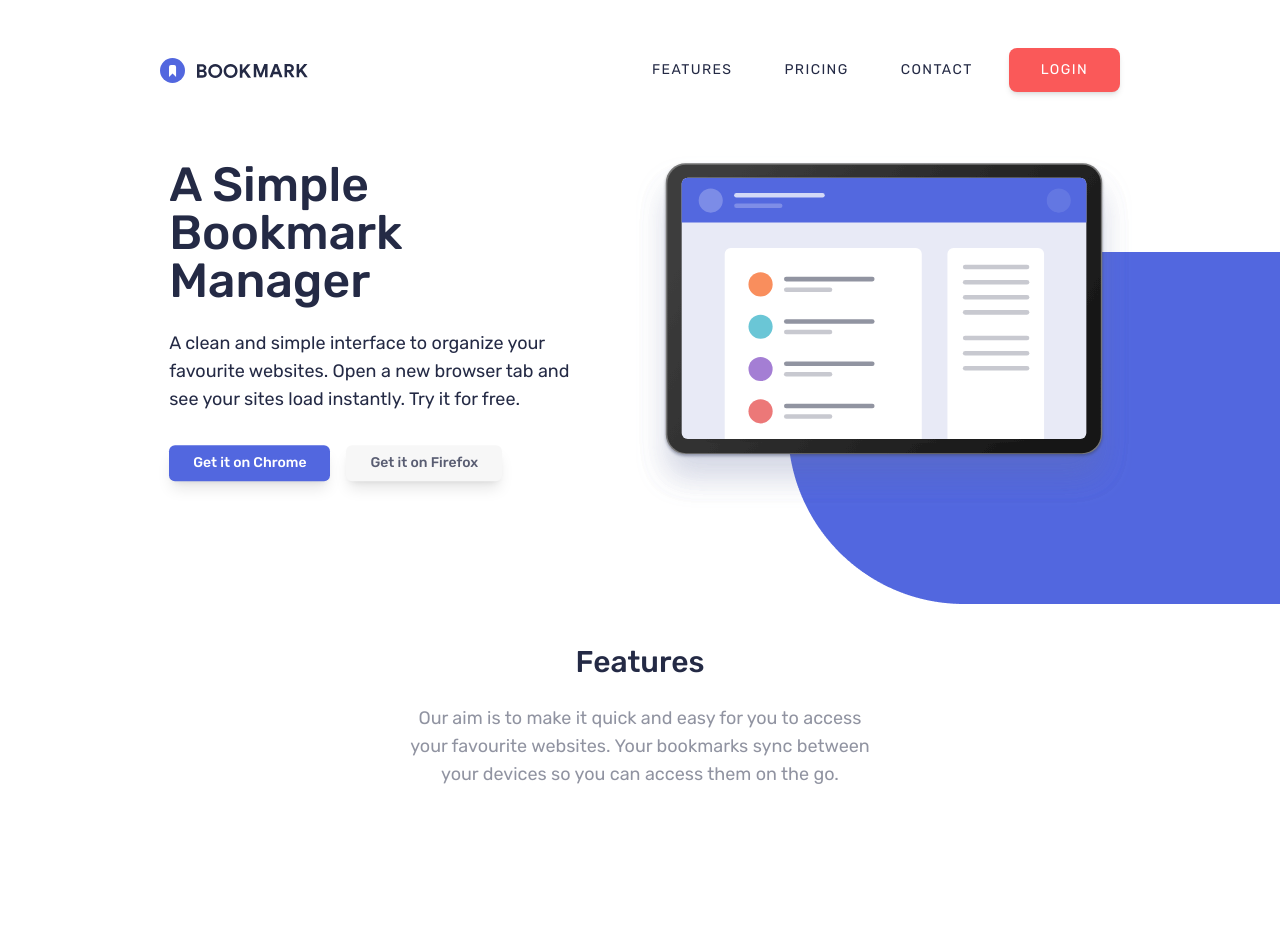
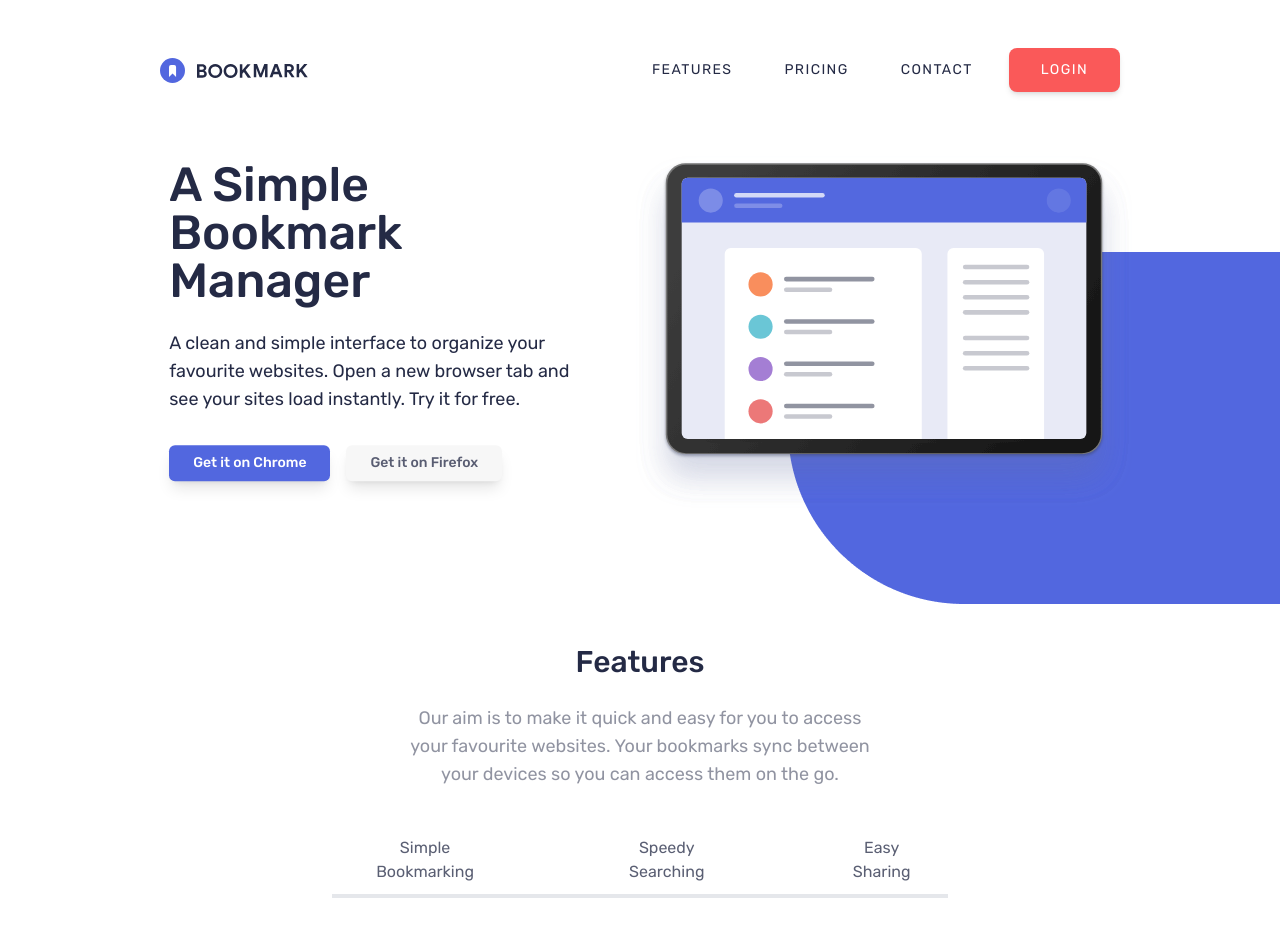
Before and after one commit to Georginio-prod/Bookmark-landing-page, a Vue app: page / in a window 1280 px wide. Shown: the top 934 px of the page. Before the commit the page ends 800 px from the top, so only its background shows below. Built offline with nearby package versions, Linux system fonts and the light colour scheme.

Commit message:
style: add the navigation bar

```diff
--- a/src/components/feature.vue
+++ b/src/components/feature.vue
@@ -1,6 +1,6 @@
 <template>
-    <div class="flex w-full items-center mt-32 justify-center flex-col px-6 xl:mt-10">
-        <div class="text-center  text-tcol">
+    <div class=" w-full items-center mt-32 justify-center  px-6 xl:mt-10">
+        <div class="text-center flex flex-col text-tcol">
             <p class="xl:font-medium xl:text-3xl xl:pb-4 text-2xl">
                 Features
             </p>
@@ -9,5 +9,52 @@
                 Your bookmarks sync between your devices so you can access them on the go.
             </h1>
         </div>
+
+        <div class="pt-10 w-full text-center flex flex-col text-tcol lg:hidden">
+            <ul class="border-t-2 ">
+                <li class="border-b-2 p-5 hover:border-b-4 hover:border-btn transition duration-300 ease-in-out opacity-75"
+                    @click="currentPage = 'simpleBookmarking'"
+                    :class="{ 'opacity-100': currentPage === 'simpleBookmarking', 'opacity-75': currentPage !== 'simpleBookmarking' }">
+                    Simple Bookmarking
+                </li>
+                <li class="border-b-2 p-5 hover:border-b-4 hover:border-btn transition duration-300 ease-in-out opacity-75"
+                    @click="currentPage = 'speedySearching'"
+                    :class="{ 'opacity-100': currentPage === 'speedySearching', 'opacity-75': currentPage !== 'speedySearching' }">
+                    Speedy Searching
+                </li>
+                <li class="border-b-2 p-5 hover:border-b-4 hover:border-btn transition duration-300 ease-in-out opacity-75"
+                    @click="currentPage = 'easySharing'"
+                    :class="{ 'opacity-100': currentPage === 'easySharing', 'opacity-75': currentPage !== 'easySharing' }">
+                    Easy Sharing
+                </li>
+            </ul>
+        </div>
+
+
+        <div class="flex flex-col mb-9 border-b-4 mx-auto w-1/2">
+            <div class="pt-10 w-full text-center text-tcol hidden lg:block ">
+                <ul class=" flex justify-center gap-16 text-base ">
+                    <li class="border-b-2 border-transparent px-5 py-2 hover:border-b-4 hover:border-btn transition duration-300 ease-in-out opacity-75 cursor-pointer"
+                        @click="currentPage = 'simpleBookmarking'"
+                        :class="{ 'opacity-100 border-btn': currentPage === 'simpleBookmarking', 'opacity-75': currentPage !== 'simpleBookmarking ' }">
+                        Simple Bookmarking
+                    </li>
+                    <li class="border-b-2 border-transparent px-5 py-2 hover:border-b-4 hover:border-btn transition duration-300 ease-in-out opacity-75 cursor-pointer"
+                        @click="currentPage = 'speedySearching'"
+                        :class="{ 'opacity-100 border-btn': currentPage === 'speedySearching', 'opacity-75': currentPage !== 'speedySearching' }">
+                        Speedy Searching
+                    </li>
+                    <li class="border-b-2 border-transparent px-5 py-2 hover:border-b-4 hover:border-btn transition duration-300 ease-in-out opacity-75 cursor-pointer"
+                        @click="currentPage = 'easySharing'"
+                        :class="{ 'opacity-100 border-btn': currentPage === 'easySharing', 'opacity-75': currentPage !== 'easySharing' }">
+                        Easy Sharing
+                    </li>
+                </ul>
+            </div>
+        </div>
+
     </div>
+
+
+
 </template>
```
